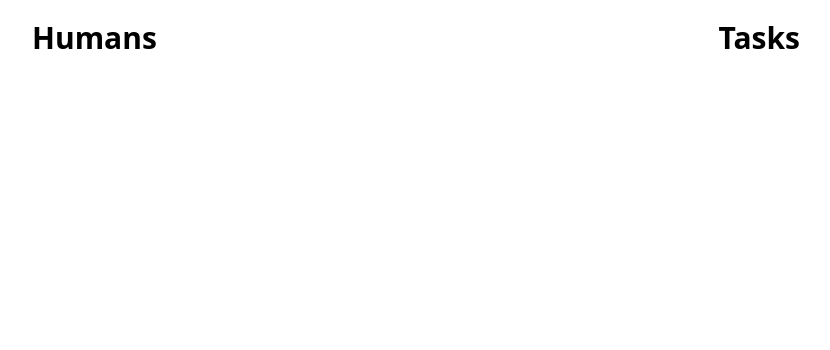
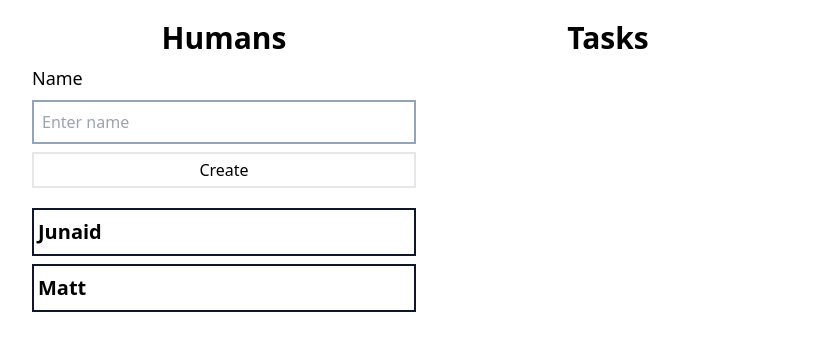
Before and after one commit to junaidshaikh-js/redux-toolkit-practise, a React (Create React App) app: page / in a window 1280 px wide. Shown: the top 350 px of the page, without its empty margins (224-1054 px from the left). Built offline with nearby package versions, Linux system fonts and the light colour scheme.

Commit message:
[feat] add new humans

```diff
--- a/src/app/store.ts
+++ b/src/app/store.ts
@@ -1,7 +1,10 @@
 import { configureStore, ThunkAction, Action } from "@reduxjs/toolkit";
+import humanReducer from "../features/human/humanSlice";
 
 export const store = configureStore({
-  reducer: {},
+  reducer: {
+    humans: humanReducer,
+  },
 });
 
 export type AppDispatch = typeof store.dispatch;
--- a/src/components/AllHumans.tsx
+++ b/src/components/AllHumans.tsx
@@ -1,7 +1,21 @@
+import { useAppSelector } from "../app/hooks";
+import { Human } from "../features/human/Human";
+import { CreateHuman } from "./CreateHuman";
+
 export const AllHumans = () => {
+  const humans = useAppSelector((state) => state.humans);
+
   return (
-    <section>
-      <h2 className="font-bold text-3xl">Humans</h2>
+    <section className="w-full">
+      <h2 className="font-bold text-3xl text-center">Humans</h2>
+
+      <CreateHuman />
+
+      <div className="mt-5">
+        {humans.map((_human) => {
+          return <Human human={_human} key={_human.id}></Human>;
+        })}
+      </div>
     </section>
   );
 };
--- a/src/components/AllTasks.tsx
+++ b/src/components/AllTasks.tsx
@@ -1,6 +1,6 @@
 export const AllTasks = () => {
   return (
-    <section>
+    <section className="w-full text-center">
       <h2 className="font-bold text-3xl">Tasks</h2>
     </section>
   );
--- /dev/null
+++ b/src/components/CreateHuman.tsx
@@ -0,0 +1,36 @@
+import React, { useState } from "react";
+import { useAppDispatch } from "../app/hooks";
+import { humanSlice } from "../features/human/humanSlice";
+
+export const CreateHuman = () => {
+  const [name, setName] = useState("");
+  const dispatch = useAppDispatch();
+
+  const handleCreateHuman = (e: React.FormEvent<HTMLFormElement>) => {
+    e.preventDefault();
+
+    if (!name) return;
+
+    dispatch(humanSlice.actions.add(name));
+    setName("");
+  };
+
+  return (
+    <section className="my-2">
+      <form className="flex flex-col gap-2" onSubmit={handleCreateHuman}>
+        <label htmlFor="name" className="text-lg">
+          Name
+        </label>
+        <input
+          type="text"
+          id="name"
+          placeholder="Enter name"
+          value={name}
+          onChange={(e) => setName(e.target.value)}
+          className="border-2 border-slate-400 p-2"
+        />
+        <button className="border-2 px-2 py-1">Create</button>
+      </form>
+    </section>
+  );
+};
--- /dev/null
+++ b/src/features/human/Human.tsx
@@ -0,0 +1,13 @@
+import { HumanType } from "./humanSlice";
+
+type HumanPropType = {
+  human: HumanType;
+};
+
+export const Human = ({ human }: HumanPropType) => {
+  return (
+    <article className="my-2 px-1 py-2 border-2 border-slate-900 ">
+      <h3 className="font-bold text-xl">{human.name}</h3>
+    </article>
+  );
+};
--- /dev/null
+++ b/src/features/human/humanSlice.ts
@@ -0,0 +1,29 @@
+import { createSlice, nanoid } from "@reduxjs/toolkit";
+
+export type HumanType = {
+  id: string;
+  name: string;
+  tasksIds: string[];
+};
+
+const createHuman = (name: string): HumanType => {
+  return {
+    id: nanoid(),
+    name,
+    tasksIds: [],
+  };
+};
+
+const initialState = [createHuman("Junaid"), createHuman("Matt")];
+
+export const humanSlice = createSlice({
+  name: "human",
+  initialState,
+  reducers: {
+    add: (state, action) => {
+      state.push(createHuman(action.payload));
+    },
+  },
+});
+
+export default humanSlice.reducer;
```
